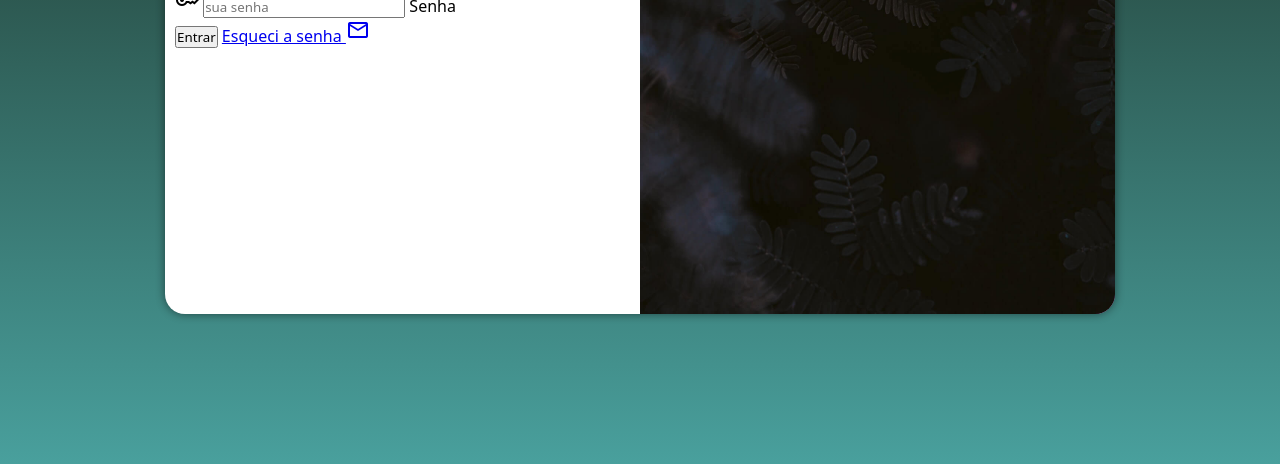
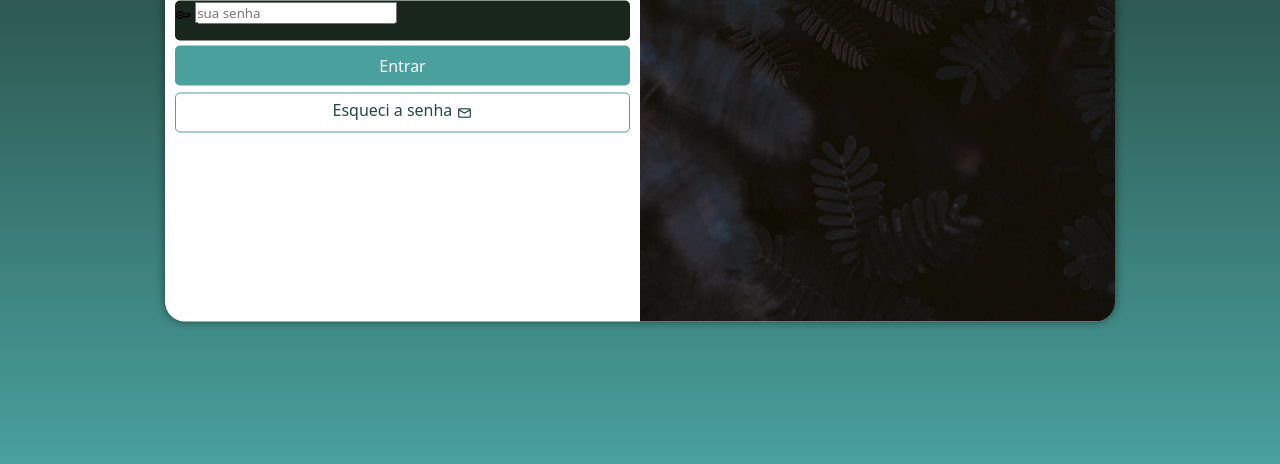
Before and after one commit to trichains/projeto-login-basico, a plain HTML site: page index.html in a window 1280 px wide. Shown: the part 336-800 px from the top of the page. Drawn offline with nearby package versions, Linux system fonts and the light colour scheme.

Commit message:
formatação do formulario

```diff
--- a/estilos/style.css
+++ b/estilos/style.css
@@ -34,7 +34,7 @@ main {
 
   background-color: white;
   width: 250px;
-  height: 500px;
+  height: 515px;
   border-radius: 20px;
   box-shadow: 0px 0px 10px rgba(0, 0, 0, 0.493);
 
@@ -59,3 +59,60 @@ main {
   text-align: center;
   margin-bottom: 10px;
 }
+
+#formulario p {
+  font-size: 0.8em;
+}
+.campo {
+  background-color: #19261b;
+  display: block;
+  width: 100%;
+  height: 40px;
+  border-radius: 5px;
+  margin: 5px 0px;
+}
+
+form label {
+  display: none;
+}
+
+input[type=submit] {
+  background-color: #49a09d;
+  color: white;
+  border: none;
+  border-radius: 5px;
+  display: block;
+  font-size: 1em;
+  width: 100%;
+  height: 40px;
+}
+
+input[type=submit]:hover {
+  background-color: #214846;
+  cursor: pointer;
+}
+
+.botao {
+  display: block;
+  text-align: center;
+  font-size: 1em;
+  padding-top: 5px;
+  margin-top: 7px;
+  width: 100%;
+  height: 40px;
+  background-color: white;
+  color: #214846;
+  border: 1px solid #49a09d;
+  border-radius: 5px;
+  text-decoration: none;
+}
+
+.botao:hover {
+  background-color: #49a09d;
+}
+
+.material-symbols-outlined {
+  font-size: 1em;
+  position: relative;
+  top: 5px;
+}
--- a/index.html
+++ b/index.html
@@ -37,7 +37,7 @@
               <label for="isenha">Senha</label>
             </div>
             <input type="submit" value="Entrar">
-            <a href="esqueci.html">
+            <a href="esqueci.html" class="botao">
               Esqueci a senha
               <span class="material-symbols-outlined">
                 mail
```
